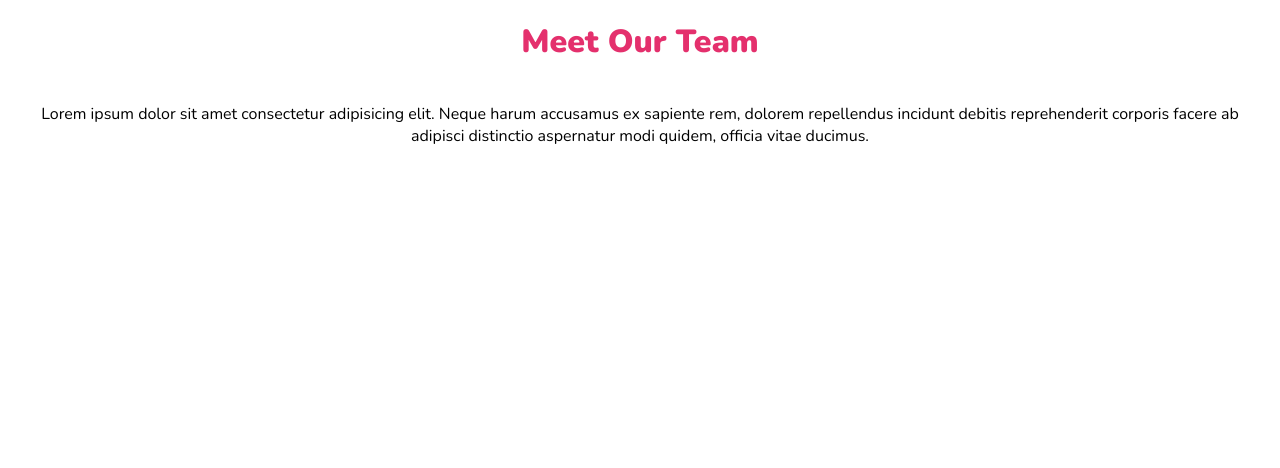
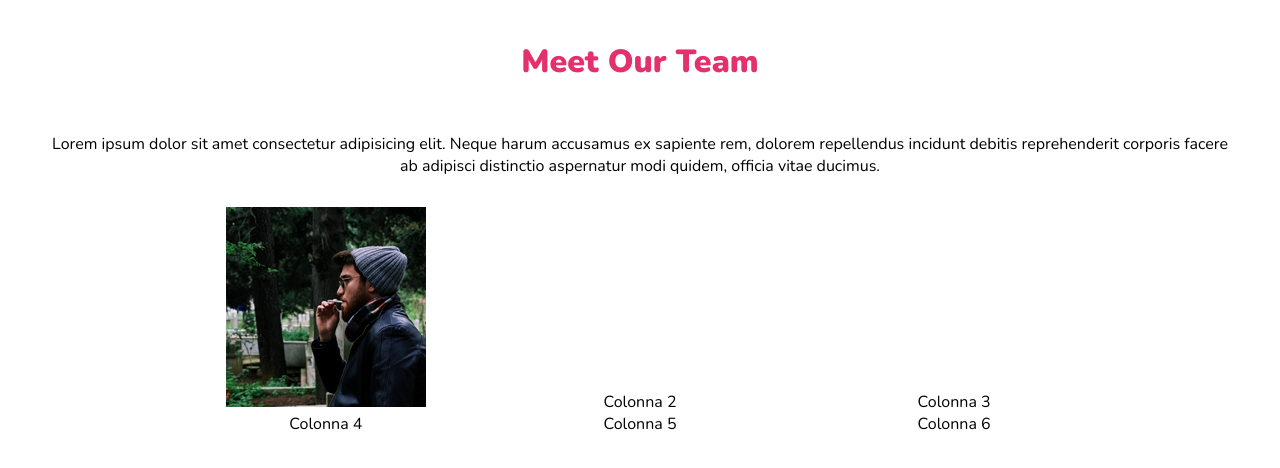
Before and after one commit to michele-pupo/html-css-float-cards, a plain HTML site: page index.html in a window 1280 px wide. Drawn offline with nearby package versions, Linux system fonts and the light colour scheme.

Commit message:
creation of columns

```diff
--- a/css/style.css
+++ b/css/style.css
@@ -9,14 +9,29 @@
 body{
     font-family: 'Nunito', sans-serif;
     text-align: center;
+    padding: 20px;
 }
 /* fine body */
 
+
+/* inizio h1 */
 h1{
     color:#e4306d;
     padding: 20px;
 }
+/* fine h1 */
 
+
+/* inizio p */
 p{
-    padding: 20px;
+    padding: 30px;
 }
+/* fine p */
+
+
+/* inizio row */
+.row .column{
+    display: inline-block;
+    width: calc(100% / 4);
+
+}
--- a/index.html
+++ b/index.html
@@ -29,14 +29,14 @@
         <!--fine pragrafo -->
 
         <!-- inizio sezione con immagini -->
-        <section>
+        <section class="row">
 
-            <div class="column"></div>
-            <div class="column"></div>
-            <div class="column"></div>
-            <div class="column"></div>
-            <div class="column"></div>
-            <div class="column"></div>
+            <div class="column"><img src="css/img/male1.png" alt=""></div>
+            <div class="column">Colonna 2</div>
+            <div class="column">Colonna 3</div>
+            <div class="column">Colonna 4</div>
+            <div class="column">Colonna 5</div>
+            <div class="column">Colonna 6</div>
 
         </section>
         <!--fine parte con immagini -->
```
